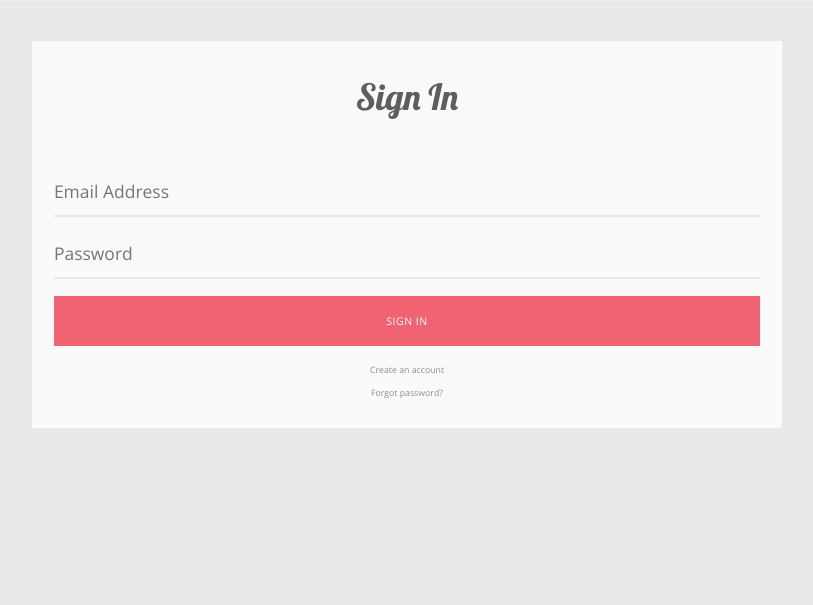
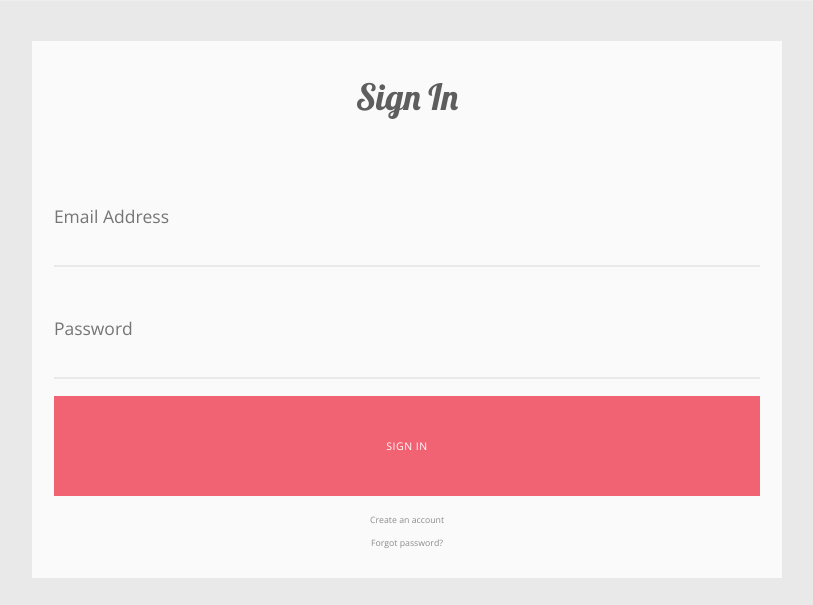
Before and after one commit to zhenchihongyi/chargeme, a Django app: template blog/templates/blog/login.html in a window 1280 px wide. Shown: the part 195-800 px from the top of the page, without its empty margins (38-851 px from the left). Run offline with Django 3.2, Linux system fonts and the light colour scheme; the template is opened without the code that fills it, so the values that code supplies are empty; some libraries are stand-ins or nearby versions.

```diff
--- a/static/css/login.css
+++ b/static/css/login.css
@@ -46,7 +46,7 @@ form {
   color: #666;
   font-family: 'Open Sans', sans-serif;
   font-size: 2em;
-  height: 50px;
+  height: 100px;
   transition: border-color 0.3s;
   width: 100%;
 }
@@ -66,7 +66,7 @@ form {
   border: none;
   color: #fff;
   cursor: pointer;
-  height: 50px;
+  height: 100px;
   font-family: 'Open Sans', sans-serif;
   font-size: 1.2em;
   letter-spacing: 0.05em;
```
